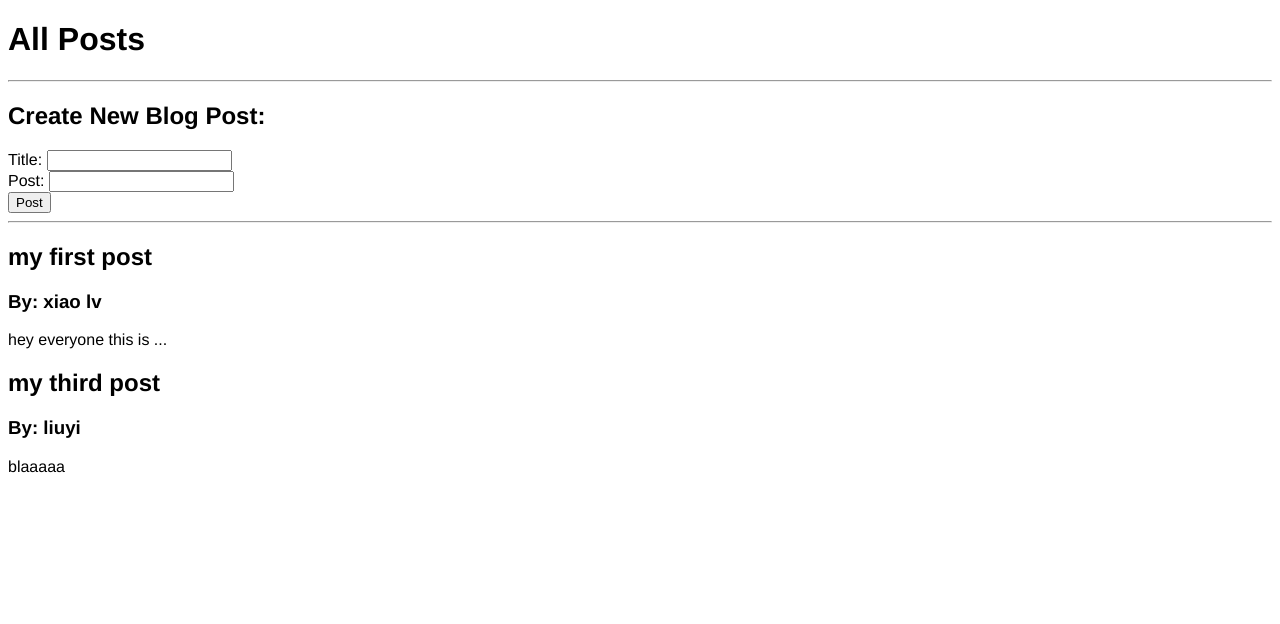
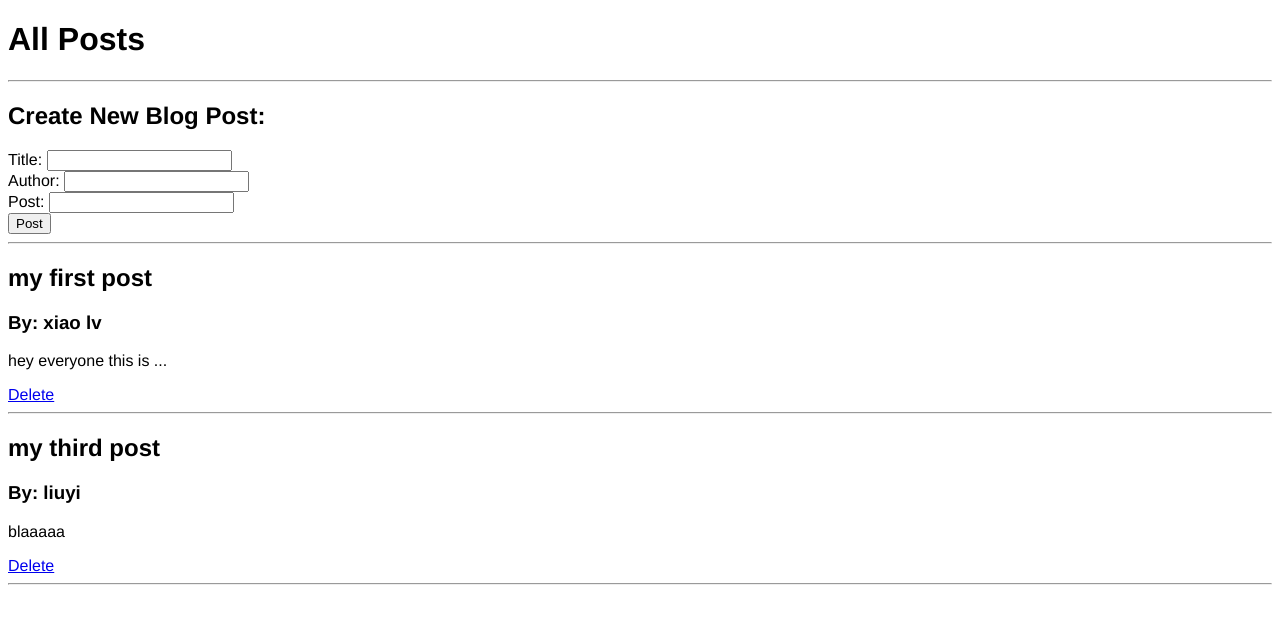
Before and after one commit to lilugirl/flask_demo, a Flask app: page /posts in a window 1280 px wide. Shown: the top 624 px of the page. Run offline with Flask 2, Linux system fonts and the light colour scheme; data comes from the database, SQL or seed files in the repository; both versions use the stored data as it was after the commit.

Commit message:
添加删除功能

```diff
--- a/app.py
+++ b/app.py
@@ -19,17 +19,6 @@ class BlogPost(db.Model):
         return 'Blog post' + str(self.id)
 
 
-all_posts = [{
-    'title': 'Post 1',
-    'content': 'This is the content of post 1',
-    'author': 'liuyi'
-}, {
-    'title': 'Post 2',
-    'content': 'This is the content of post 2'
-
-}]
-
-
 @app.route('/')
 def index():
     return render_template('index.html')
@@ -40,15 +29,24 @@ def posts():
 
     if request.method == 'POST':
         post_title = request.form['title']
+        post_author = request.form['author']
         post_content = request.form['content']
         new_post = BlogPost(
-            title=post_title, content=post_content, author='liuyi')
+            title=post_title, author=post_author, content=post_content)
         db.session.add(new_post)
         db.session.commit()
         return redirect('/posts')
     else:
         all_posts = BlogPost.query.order_by(BlogPost.date_posted).all()
         return render_template('posts.html', posts=all_posts)
+
+
+@app.route('/posts/delete/<int:id>')
+def delete(id):
+    post = BlogPost.query.get_or_404(id)
+    db.session.delete(post)
+    db.session.commit()
+    return redirect('/posts')
 
 
 @app.route('/home/users/<string:name>/posts/<int:id>')
--- a/templates/posts.html
+++ b/templates/posts.html
@@ -12,6 +12,8 @@
 <h2>Create New Blog Post:</h2>
 <form action='/posts' method='POST'>
    Title: <input type='text' name='title' id='title'>
+   <br/>
+   Author: <input type='text' name='author' id='author'>
    <br/>
    Post: <input type='text' name='content' id='content'>
    <br/>
@@ -29,6 +31,8 @@
     {% endif %}
 
     <p>{{post.content}}</p>
+    <a href='/posts/delete/{{post.id}}'>Delete</a>
+    <hr>
     {% endfor %}
 
 {% endblock %}
```
Also changed, not shown: posts.db.
